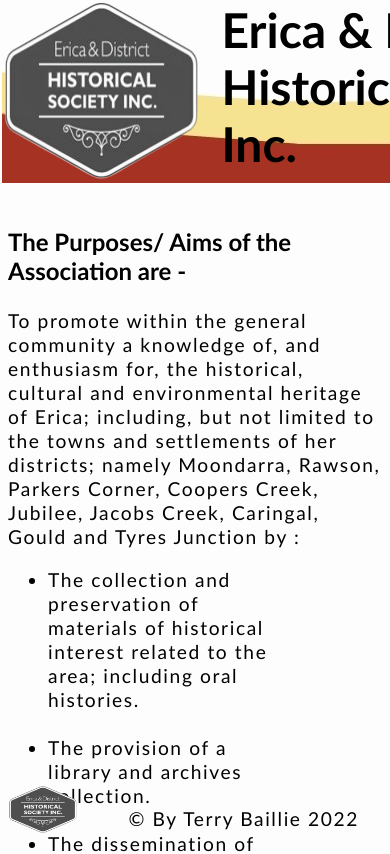
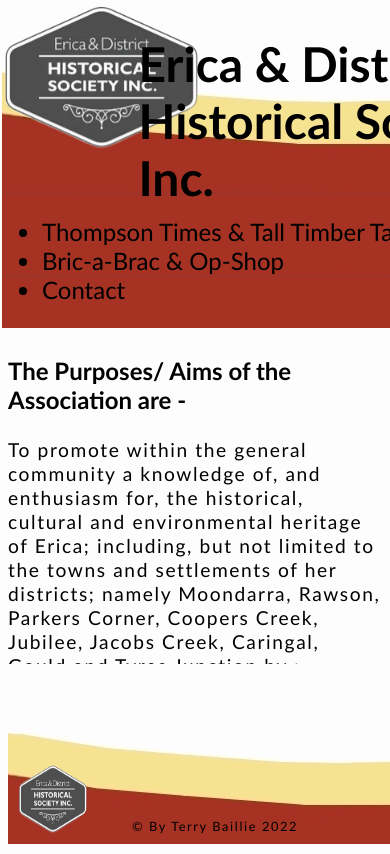
Before and after one commit to maddarr/maddarr.github.io, a plain HTML site: page history.html in a window 390 px wide. Shown: the top 854 px of the page. Drawn offline with Linux system fonts and the light colour scheme.

Commit message:
added footer and nav

```diff
--- a/history.html
+++ b/history.html
@@ -10,12 +10,15 @@
           <div class="heading">
             <img src="./resources/images/History/logo.png" alt="Logo">
             <h1>Erica & District Historical Society Inc.</h1>
-            <ul>
-            <li><a href="#">Thompson Times & Tall Timber Tales </a></li>
-            <li><a href="#">Bric-a-Brac & Op-Shop </a></li>
-            <li><a href="#">Contact</a></li>
+          </div>
+          <br/>
+          <nav class="nav">
+            <ul id="navigation">
+              <li><a href="#">Thompson Times & Tall Timber Tales </a></li>
+              <li><a href="#">Bric-a-Brac & Op-Shop </a></li>
+              <li><a href="#">Contact</a></li>
             </ul>
-        </div>
+          </nav>
         <br />
         <div class="leftBody">
           <h3>The Purposes/ Aims of the Association are - </h3>
--- a/resources/css/history.css
+++ b/resources/css/history.css
@@ -24,33 +24,39 @@
 .heading img {
   margin-right: 7%;
   width: 200px;
-  height: auto;
-  margin-top: -5px;
+  margin-top: none;
+  position: fixed;
+}
+.heading h1 {
+  margin-left: 35%;
+  min-width: 400px;
+  font-size: 3em;
   position: relative;
 }
-.heading h1 {
-  margin-left: 7%;
-  min-width: 400px;
-  margin-top: -2px;
-  font-size: 3em;
-  position: sticky;
+.nav{
+  background-image: url(../images/History/nav.jpeg);
+  width: 100%;
+  margin-top: 1px;
+  margin-left: -6px;
+  position: fixed;
 }
-.heading ul {
-  min-width: 300px;
+.nav #navigation {
+  display: inline-flex;
+  justify-content: space-around;
+  margin-top: 190px;
+  width: 100%;
   font-size: 1.2em;
   line-height: 1.2em;
   font-weight: 400;
-  display: block;
-  margin-left: 8%;
-  margin-top: -2px;
-  position: sticky;
+  font-size: 1.5rem;
+  font-weight: 400;
 }
+
 .leftBody {
-  margin-top: 200px;
+  margin-top: 250px;
   width: 50%;
   justify-content: center;
 }
-
 #linksLeft {
   width: 60%;
   display: block;
@@ -58,12 +64,11 @@
   letter-spacing: 0.1rem;
   line-height: 1.5rem;
 }
+
 a {
   text-decoration: none;
   color: black ;
 }
-
-
 h2 {
   font-size: 2rem;
 }
@@ -81,58 +86,36 @@
 }
 
 .footer {
+  background-image: url(../images/History/top.jpeg);
   display: flex;
   justify-content: space-between;
   align-content: center;
   position: absolute;
   bottom: 0;
-  width: 90%;
-  height: 3.5rem;
+  width: 100%;
+  height: 180px;
 }
 .foot {
   width: 70px;
-  height: auto;
-  margin-top: -1%;
+  height: 70px;
+  margin-top: 100px;
   padding-bottom: 10px;
+  margin-left: 10px;
 }
-@media(max-width: 1200px) {
-  .heading ul {
-    min-width: 300px;
-    font-size: 1.2em;
-    line-height: 1.2em;
-    font-weight: 400;
-    display: block;
-    margin-left: -2%;
-    margin-top: -2px;
-    position: sticky;
-  }
-  .heading h1 {
-    margin-left: -1%;
-    min-width: 400px;
-    margin-top: -2px;
-    font-size: 3em;
-    position: sticky;
-  }
+.footname {
+  margin-top: 150px;
+  padding-bottom: 10px;
+  margin-right: 100px;
+  font-size: 0.8rem;
 }
 @media(max-width: 1000px) {
   .leftBody {
     width: 100%;
   }
-  .heading h1 {
-    margin-left: -2%;
-    min-width: 400px;
-    margin-top: -2px;
-    font-size: 3em;
-    position: sticky;
+  .nav #navigation {
+    display: block;
   }
-  .heading ul {
-    min-width: 300px;
-    font-size: 1.2em;
-    line-height: 1.2em;
-    font-weight: 400;
-    display: block;
-    margin-left: -3%;
-    margin-top: -2px;
-    position: sticky;
+  .leftBody {
+    margin-top: 310px;
   }
 }
```
Also changed, not shown: resources/images/History/nav.jpeg (added).
